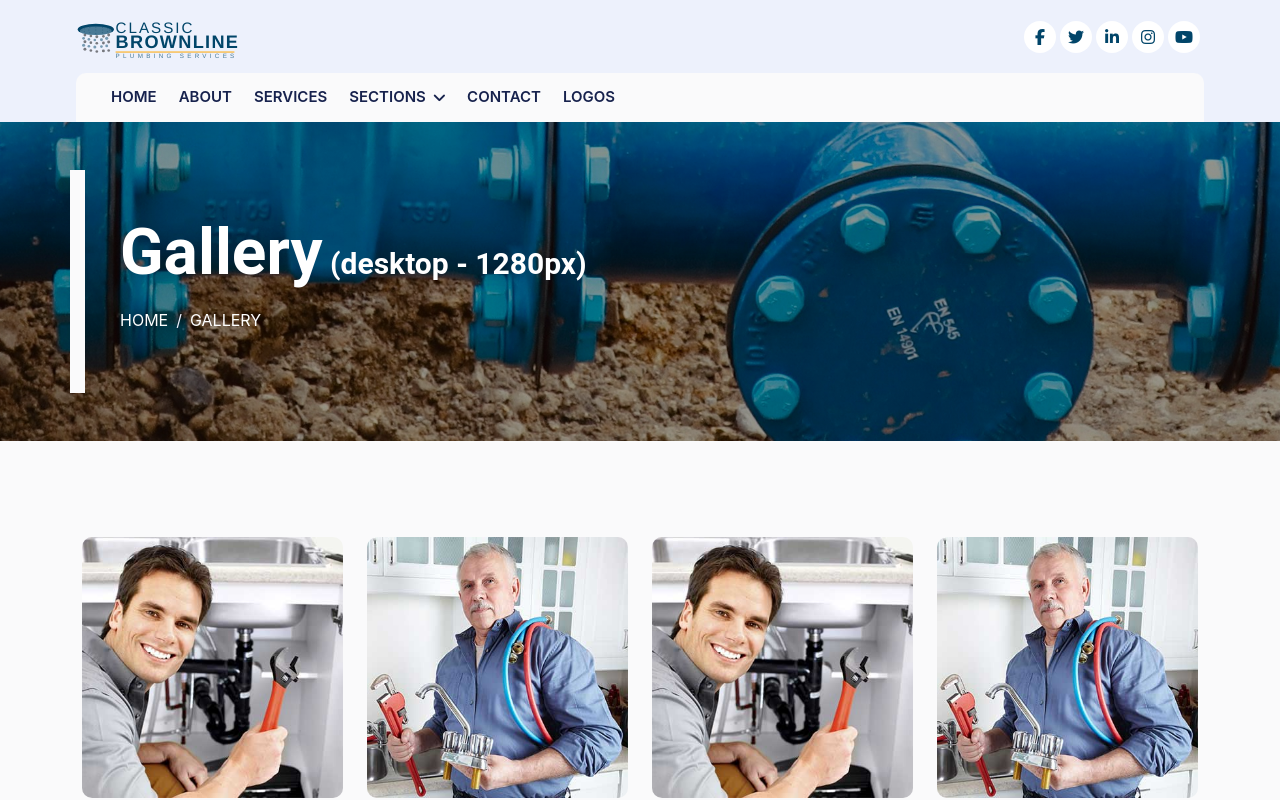
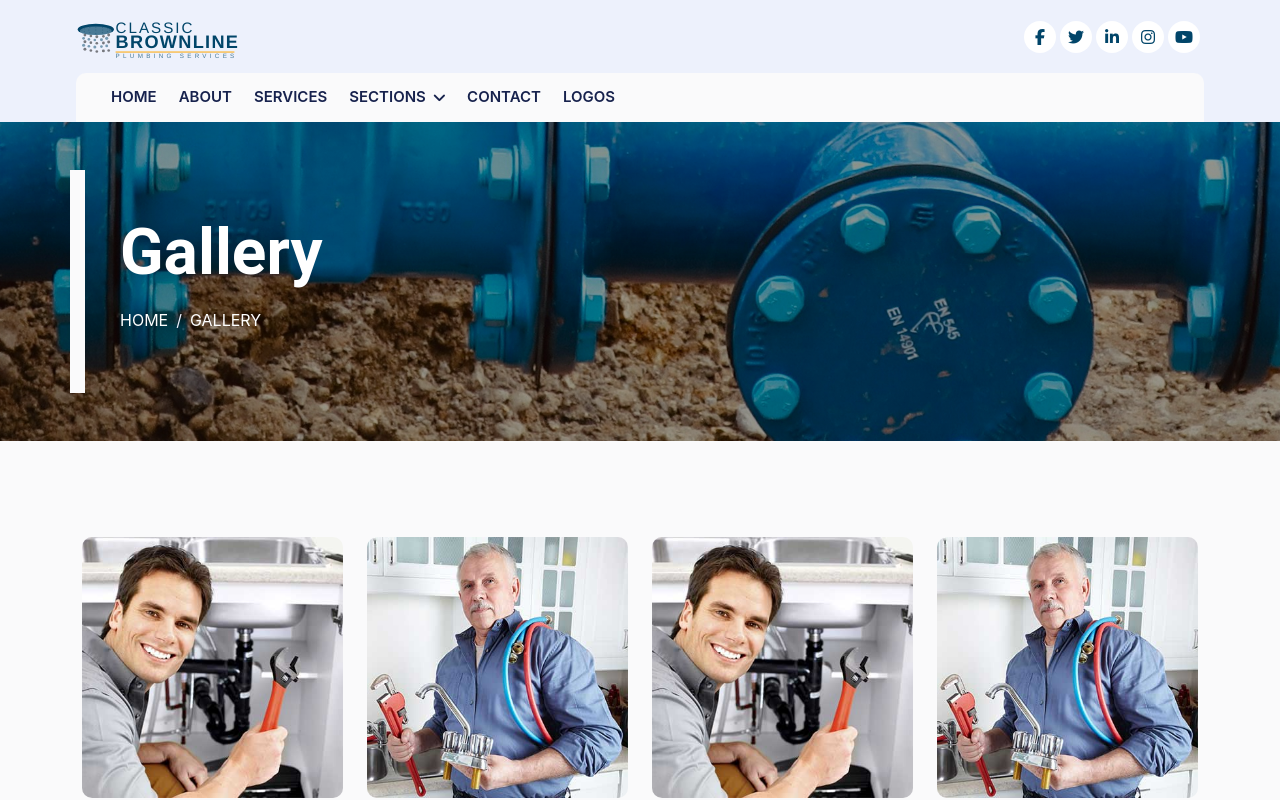
Before and after one commit to DafetiteOgaga/classic_brownline_plumbing_services, a React (Create React App) app in the folder classic_brownline_plumbing_services_website/: page /gallery in a window 1280 px wide. Shown: the top 800 px of the page. Built offline with nearby package versions, Linux system fonts and the light colour scheme.

Commit message:
pagerousel.js: removed device info

```diff
--- a/classic_brownline_plumbing_services_website/src/components/modularComponents/pagerousel.js
+++ b/classic_brownline_plumbing_services_website/src/components/modularComponents/pagerousel.js
@@ -41,11 +41,11 @@ function Pagerousel() {
 				<h1
 				className="display-3 text-white mb-3 animated littleSlideInDown">
 					{titleCase(page)}
-					<span
+					{/* <span
 					style={{
 						whiteSpace: 'pre',
 						fontSize: '30px',
-					}}> ({`${deviceInfo} - ${width}px`})</span>
+					}}> ({`${deviceInfo} - ${width}px`})</span> */}
 				</h1>
 				<nav aria-label="breadcrumb animated slideInDown">
 					<ol className="breadcrumb text-uppercase">
```
